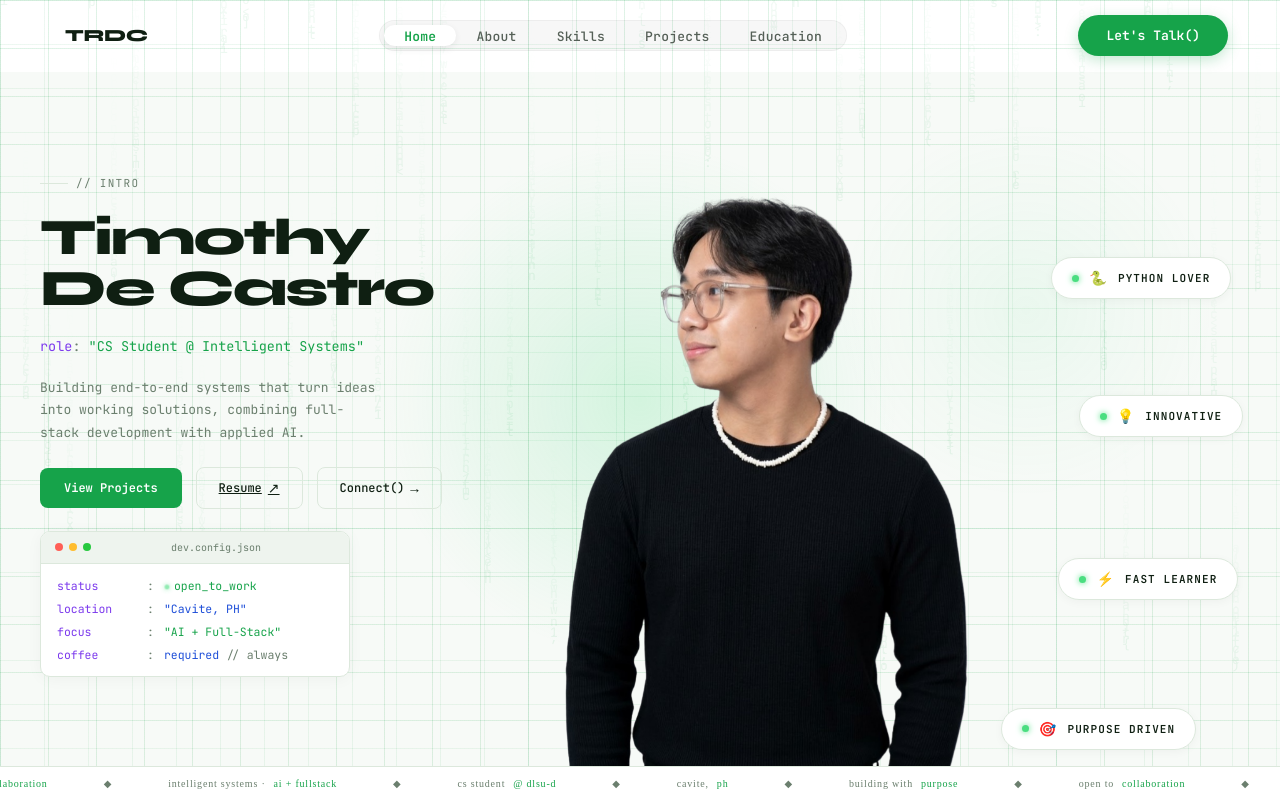
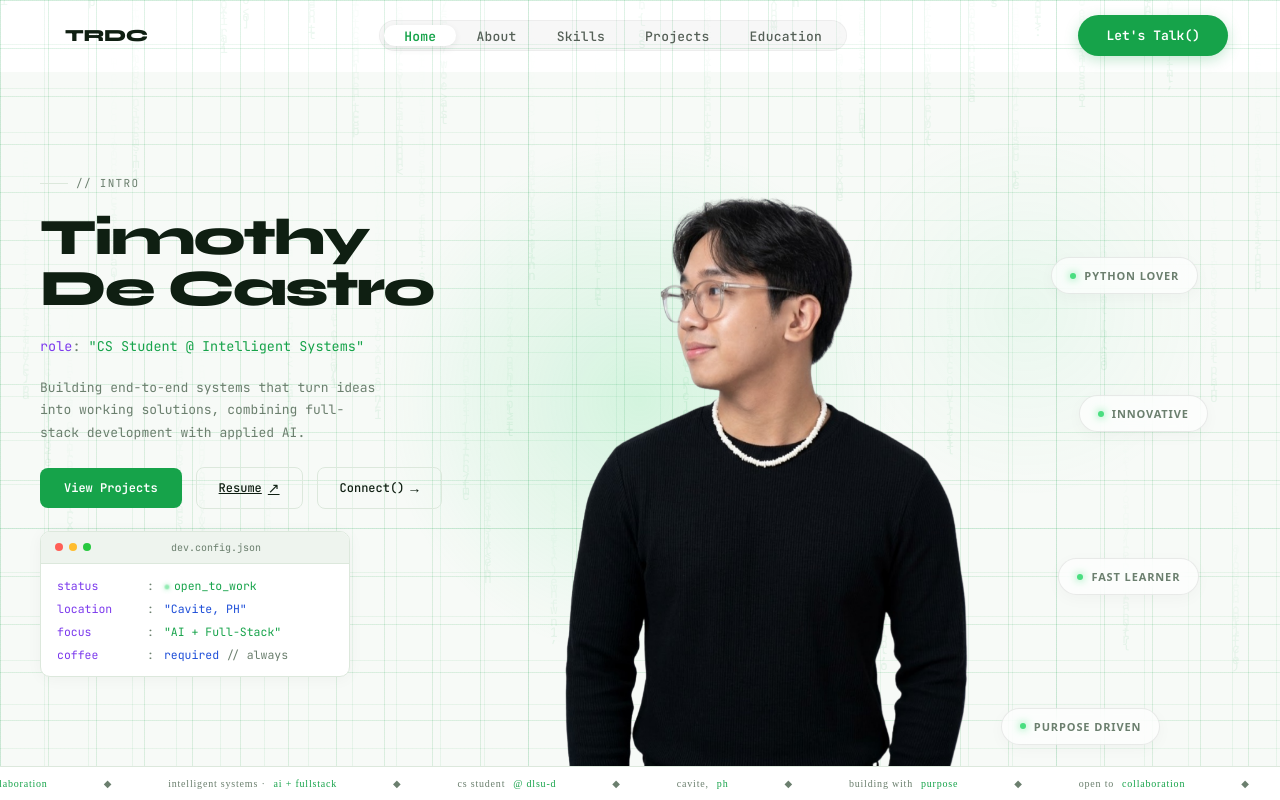
Before and after one commit to timothydevcastro/Portfolio, a React (Vite) app: page / in a window 1280 px wide. Shown: the top 800 px of the page. Built offline with nearby package versions, Linux system fonts and the light colour scheme.

Commit message:
Upgrade hero personality pills to glassmorphic editorial style

```diff
--- a/src/HomeDevFinal.css
+++ b/src/HomeDevFinal.css
@@ -221,29 +221,35 @@
 }
 
 .pill {
-  display: flex; align-items: center; gap: 10px;
-  padding: 11px 20px;
-  background: var(--surface);
-  border: 1px solid var(--border);
+  display: flex; align-items: center; gap: 8px;
+  padding: 10px 18px;
+  background: rgba(255, 255, 255, 0.65); /* Glassmorphic base */
+  backdrop-filter: blur(12px);
+  -webkit-backdrop-filter: blur(12px);
+  border: 1px solid rgba(0, 0, 0, 0.08); /* Sharp definition */
   border-radius: 999px;
-  font-size: 11px; font-weight: 600; letter-spacing: .1em; color: var(--text);
-  box-shadow: 0 2px 10px rgba(0,0,0,.04);
+  font-family: system-ui, -apple-system, sans-serif; /* Editorial typography */
+  font-size: 11px; font-weight: 700; letter-spacing: 0.08em; color: var(--muted);
+  box-shadow: 0 4px 16px rgba(0,0,0,0.03); /* Softer shadow */
   cursor: default;
-  transition: all .25s;
+  transition: all .25s ease;
   opacity: 0;
 }
 
 .pill:hover {
-  border-color: var(--green-light);
+  border-color: rgba(22, 163, 74, 0.3);
   color: var(--green);
-  background: var(--green-dim);
-  box-shadow: 0 8px 24px rgba(22,163,74,.15);
+  background: rgba(22, 163, 74, 0.04);
+  backdrop-filter: blur(16px);
+  -webkit-backdrop-filter: blur(16px);
+  box-shadow: 0 8px 24px rgba(22,163,74,.10);
+  transform: translateY(-2px); /* Subtle lift */
 }
 
 .pill-dot {
-  width: 7px; height: 7px; border-radius: 50%;
+  width: 6px; height: 6px; border-radius: 50%;
   background: var(--green-light);
-  box-shadow: 0 0 6px var(--green-light);
+  box-shadow: 0 0 8px var(--green-light);
   flex-shrink: 0;
 }
 
@@ -252,11 +258,8 @@
   position: absolute;
   pointer-events: all;
   opacity: 0;
-  transition: opacity 1.2s ease, transform 1.2s ease, border-color .25s, background .25s, color .25s;
+  transition: opacity 1.2s ease, transform 1.2s ease, border-color .25s, background .25s, color .25s, box-shadow .25s;
 }
-
-/* pill icons */
-.pill-icon { font-size: 14px; }
 
 /* ── SHARED ANIMATIONS ── */
 @keyframes fadeUp {
--- a/src/HomeDevFinal.tsx
+++ b/src/HomeDevFinal.tsx
@@ -155,27 +155,22 @@ const HomeDevFinal: React.FC = () => {
         <div className="home-right" ref={rightRef}>
           <div className="pill" ref={(el) => { if (el) pillsRef.current[0] = el; }}>
             <div className="pill-dot"></div>
-            <span className="pill-icon">🚀</span>
             LEADER MINDSET
           </div>
           <div className="pill" ref={(el) => { if (el) pillsRef.current[1] = el; }}>
             <div className="pill-dot"></div>
-            <span className="pill-icon">🐍</span>
             PYTHON LOVER
           </div>
           <div className="pill" ref={(el) => { if (el) pillsRef.current[2] = el; }}>
             <div className="pill-dot"></div>
-            <span className="pill-icon">💡</span>
             INNOVATIVE
           </div>
           <div className="pill" ref={(el) => { if (el) pillsRef.current[3] = el; }}>
             <div className="pill-dot"></div>
-            <span className="pill-icon">⚡</span>
             FAST LEARNER
           </div>
           <div className="pill" ref={(el) => { if (el) pillsRef.current[4] = el; }}>
             <div className="pill-dot"></div>
-            <span className="pill-icon">🎯</span>
             PURPOSE DRIVEN
           </div>
         </div>
```
